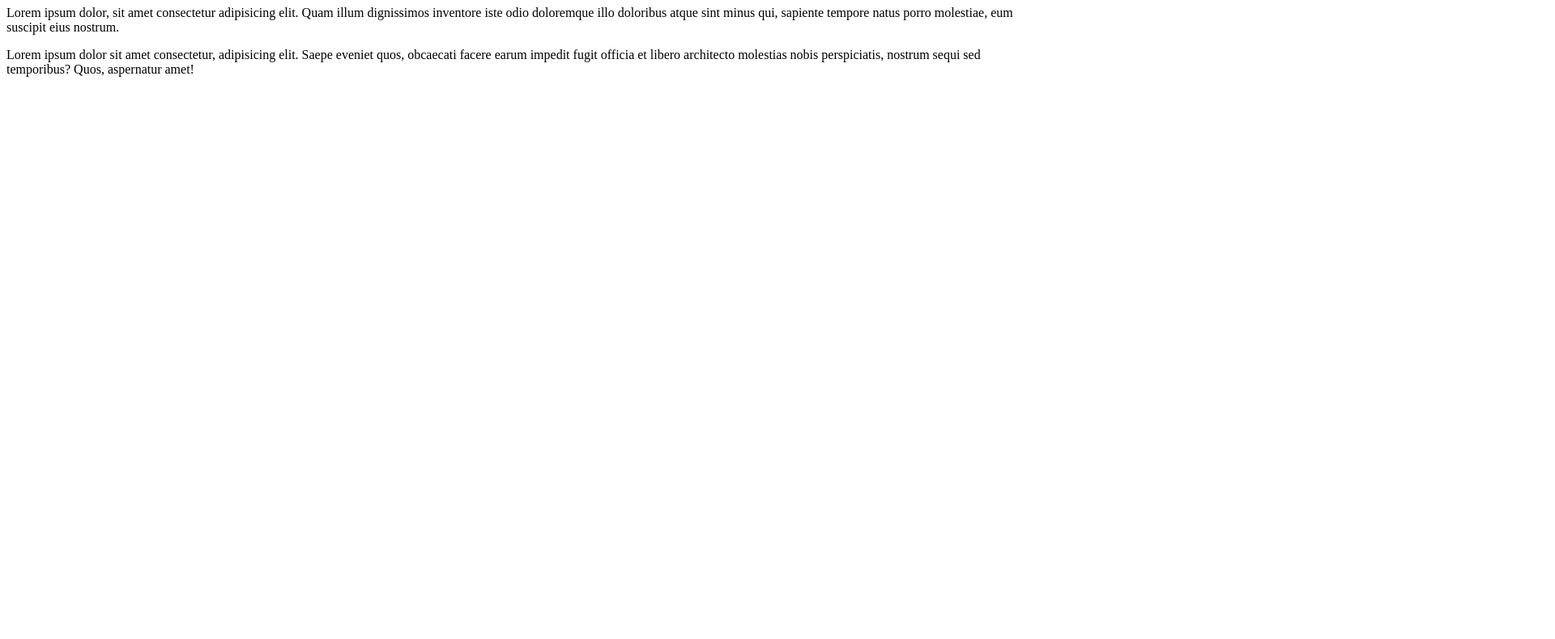
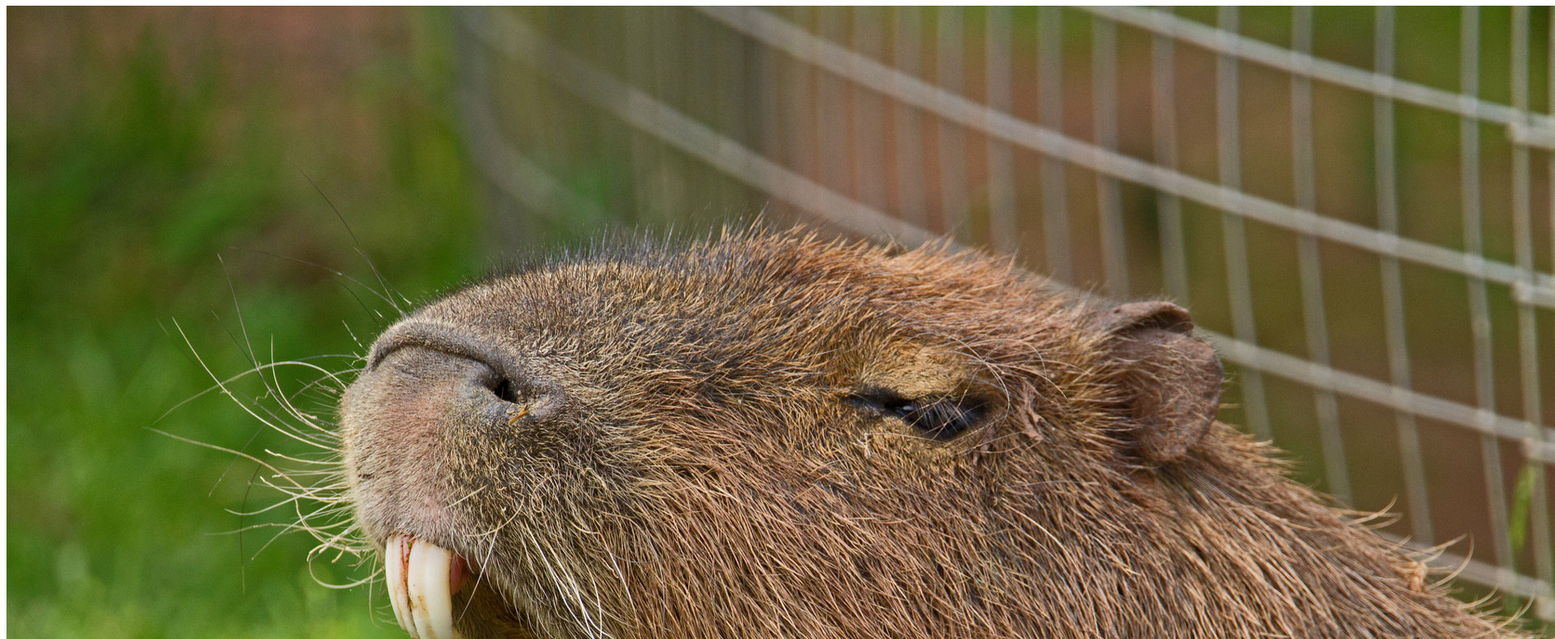
Before and after one commit to Emma-css/FlexBox-1DAMC, a plain HTML site: page index.html in a window 1280 px wide. Shown: the part 73-863 px from the top of the page at 81% size, 1920 px wide, since content can reach past the window. Before the commit the page ends 800 px from the top, so only its background shows below. Drawn offline with Linux system fonts and the light colour scheme.

Commit message:
que quitaron los p y se añadio una imagen de un capibara

```diff
--- a/index.html
+++ b/index.html
@@ -9,7 +9,6 @@
     <h1>Este es el proyecto de prueba para flexbox</h1>
 </body>
 <div class="principal">
-    <p>Lorem ipsum dolor, sit amet consectetur adipisicing elit. Quam illum dignissimos inventore iste odio doloremque illo doloribus atque sint minus qui, sapiente tempore natus porro molestiae, eum suscipit eius nostrum.</p>
-    <p>Lorem ipsum dolor sit amet consectetur, adipisicing elit. Saepe eveniet quos, obcaecati facere earum impedit fugit officia et libero architecto molestias nobis perspiciatis, nostrum sequi sed temporibus? Quos, aspernatur amet!</p>
+    <img src="img/capibara.jpg" alt="">
 </div>
 </html>
```
Also changed, not shown: img/capibara.jpg (added).
